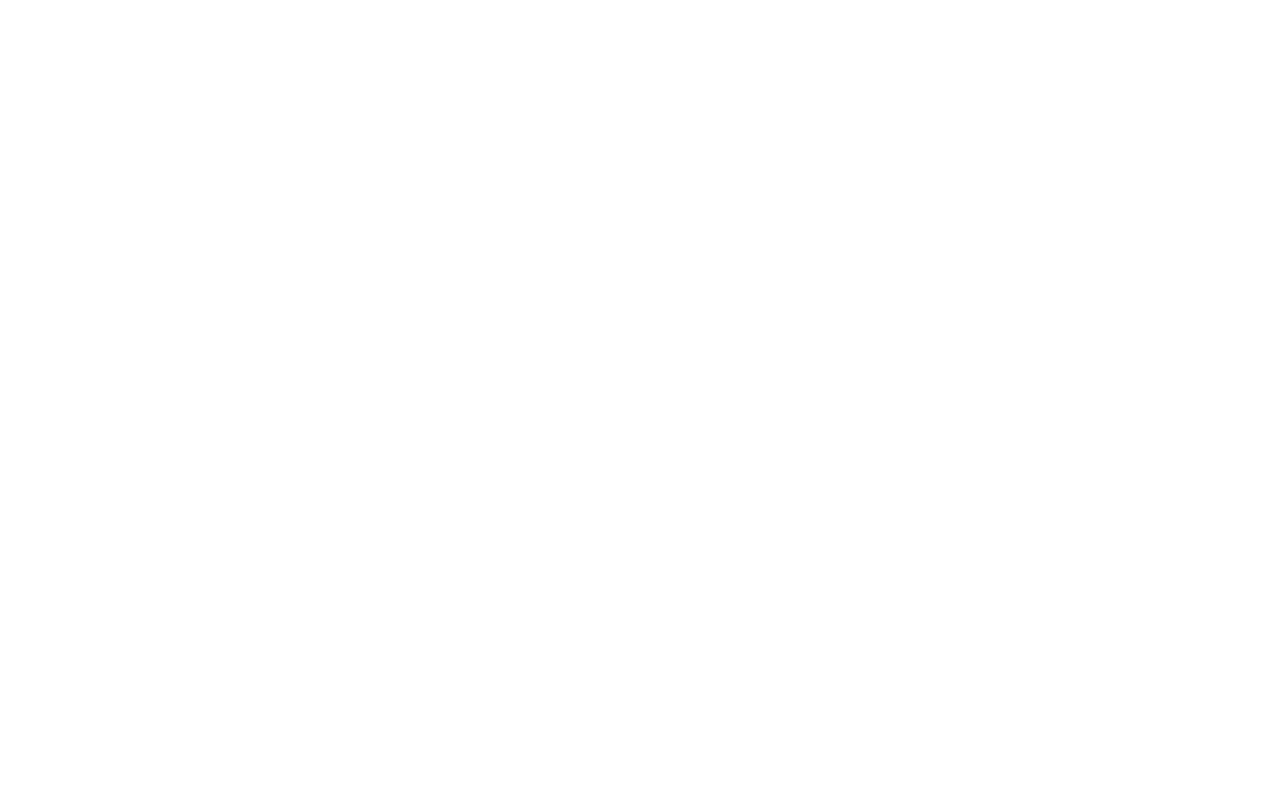
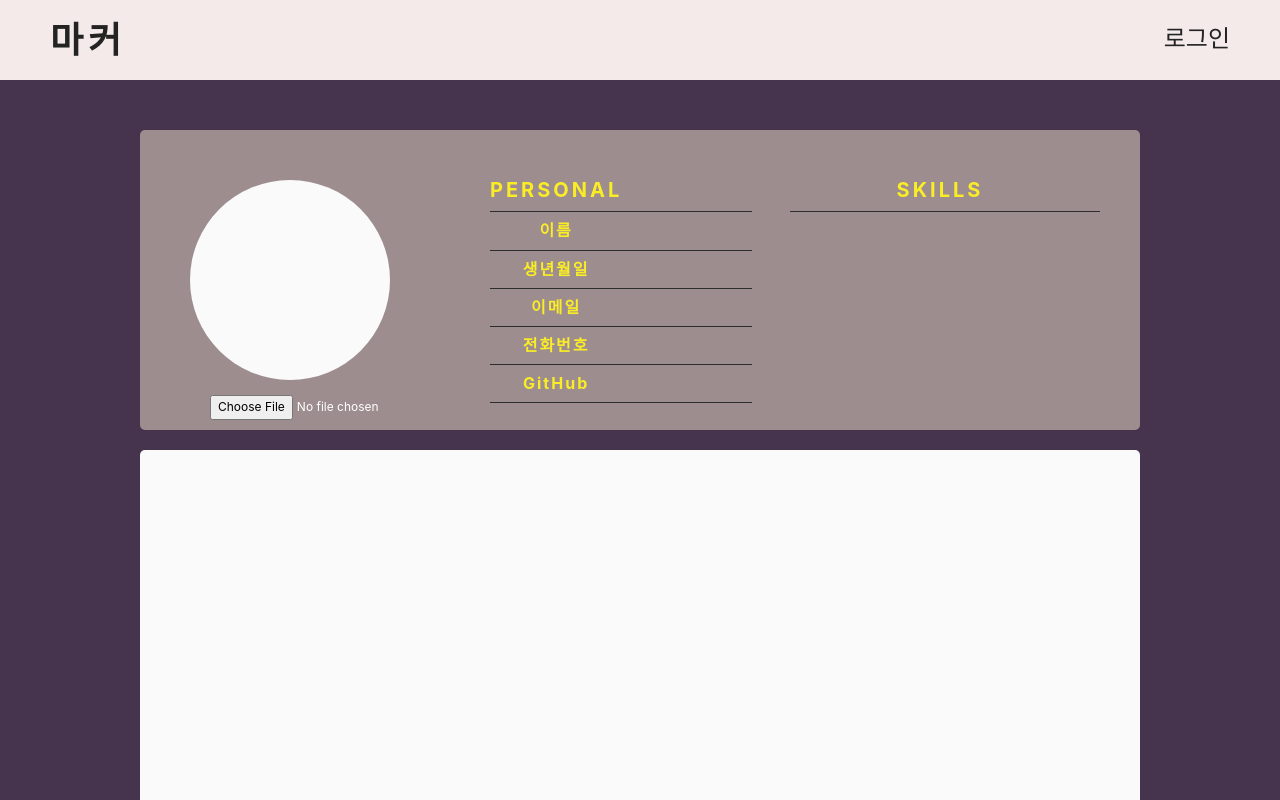
Before and after one commit to jsoo0511/MyCareer-, a React (Create React App) app in the folder frontend/mycareer/: page /template2 in a window 1280 px wide. Shown: the top 800 px of the page. Built offline with nearby package versions, Linux system fonts and the light colour scheme.

Commit message:
[20200529 문요한] 임시 커밋

```diff
--- a/frontend/mycareer/src/App.tsx
+++ b/frontend/mycareer/src/App.tsx
@@ -1,6 +1,7 @@
 import React from "react";
 import { BrowserRouter, Switch, Route } from "react-router-dom";
 import Template1 from "./Components/Template1/Template1";
+import Template2 from "./Components/template2/Template2";
 import Login from "./Components/User/Login";
 import ProjectList from "./Components/Project/ProjectList";
 import Main from "./Components/Main/Main";
@@ -13,9 +14,10 @@
         <Switch>
           <Route path="/Template1" exact component={Template1} />
           <Route path="/Login" exact component={Login} />
-          <Route path="/ProjectList" exact component={ProjectList}/>
-          <Route path="/main" exact component={Main} />
+          <Route path="/ProjectList" exact component={ProjectList} />
+          <Route path="/" exact component={Main} />
           <Route path="/userInfo" exact component={UserInfo} />
+          <Route path="/template2" exact component={Template2} />
         </Switch>
       </BrowserRouter>
     </div>
--- /dev/null
+++ b/frontend/mycareer/src/Components/template2/Template2.scss
@@ -0,0 +1,99 @@
+#container {
+  background-color: #46344e;
+  #template2 {
+    #user-profile {
+      position: relative;
+      background-color: #9d8d8f;
+      color: white;
+      width: 1000px;
+      height: 300px;
+      margin: auto;
+      margin-top: 50px;
+      border-radius: 5px;
+
+      #user-pic {
+        position: relative;
+        background-color: rgb(250, 250, 250);
+        width: 200px;
+        height: 200px;
+        border-radius: 50%;
+
+        left: 50px;
+        top: 50%;
+        transform: translateY(-50%);
+
+        img {
+          width: 100%;
+          height: 100%;
+          border-radius: 50%;
+        }
+      }
+
+      #imgFile {
+        position: absolute;
+        font-size: 12px;
+        bottom: 10px;
+        left: 70px;
+      }
+
+      .profile-table {
+        position: absolute;
+        top: 40px;
+        font-size: 16px;
+        color: #faed26;
+
+        input {
+          border: none;
+          background-color: rgba(0, 0, 0, 0);
+          width: 120px;
+          color: white;
+
+          &:focus {
+            outline: none;
+          }
+        }
+
+        tr {
+          border-bottom: 1px solid rgb(45, 45, 45);
+
+          th {
+            letter-spacing: 2px;
+          }
+
+          td {
+            padding: 5px 5px;
+          }
+
+          .table-title {
+            font-size: 20px;
+            letter-spacing: 3px;
+            padding: 5px 0;
+          }
+        }
+      }
+
+      #table1 {
+        left: 350px;
+      }
+
+      #table2 {
+        left: 650px;
+
+        th {
+          &:first-child {
+            width: 300px;
+          }
+        }
+      }
+    }
+
+    #portfolio {
+      background-color: rgb(250, 250, 250);
+      width: 1000px;
+      height: 800px;
+      margin: auto;
+      margin-top: 20px;
+      border-radius: 5px;
+    }
+  }
+}
--- /dev/null
+++ b/frontend/mycareer/src/Components/template2/Template2.tsx
@@ -0,0 +1,119 @@
+import React, { Component } from "react";
+import Header from "../Common/Header";
+import "./Template2.scss";
+
+class Template2 extends Component {
+  state = {
+    imgBase64: "",
+    imgFile: null,
+  };
+
+  handleChangeFile = (event: any) => {
+    let reader = new FileReader();
+
+    reader.onloadend = () => {
+      const base64 = reader.result;
+
+      if (base64) {
+        this.setState({ imgBase64: base64.toString() });
+      }
+    };
+
+    if (event.target.files[0]) {
+      reader.readAsDataURL(event.target.files[0]);
+      this.setState({ imgFile: event.target.files[0] });
+    }
+  };
+
+  handleRemove = () => {
+    this.setState({
+      imgBase64: "",
+      imgFile: null,
+    });
+  };
+
+  render() {
+    return (
+      <div id="container">
+        <Header></Header>
+        <div id="template2">
+          <div id="user-profile">
+            <div id="user-pic">
+              {this.state.imgBase64 ? (
+                <img
+                  src={this.state.imgBase64}
+                  onClick={this.handleRemove}
+                ></img>
+              ) : (
+                <div></div>
+              )}
+            </div>
+
+            <input
+              type="file"
+              id="imgFile"
+              name="imgFile"
+              accept="image/*"
+              onChange={this.handleChangeFile}
+            ></input>
+
+            <table className="profile-table" id="table1">
+              <tbody>
+                <tr>
+                  <th className="table-title">PERSONAL</th>
+                  <td></td>
+                </tr>
+                <tr>
+                  <th>이름</th>
+                  <td>
+                    <input type="text" />
+                  </td>
+                </tr>
+
+                <tr>
+                  <th>생년월일</th>
+                  <td>
+                    <input type="text" />
+                  </td>
+                </tr>
+
+                <tr>
+                  <th>이메일</th>
+                  <td>
+                    <input type="text" />
+                  </td>
+                </tr>
+
+                <tr>
+                  <th>전화번호</th>
+                  <td>
+                    <input type="text" />
+                  </td>
+                </tr>
+
+                <tr>
+                  <th>GitHub</th>
+                  <td>
+                    <input type="text" />
+                  </td>
+                </tr>
+              </tbody>
+            </table>
+
+            <table className="profile-table" id="table2">
+              <tbody>
+                <tr>
+                  <th className="table-title">SKILLS</th>
+                  <td></td>
+                </tr>
+              </tbody>
+            </table>
+          </div>
+          <div id="portfolio"></div>
+        </div>
+      </div>
+    );
+  }
+}
+
+export default Template2;
```
